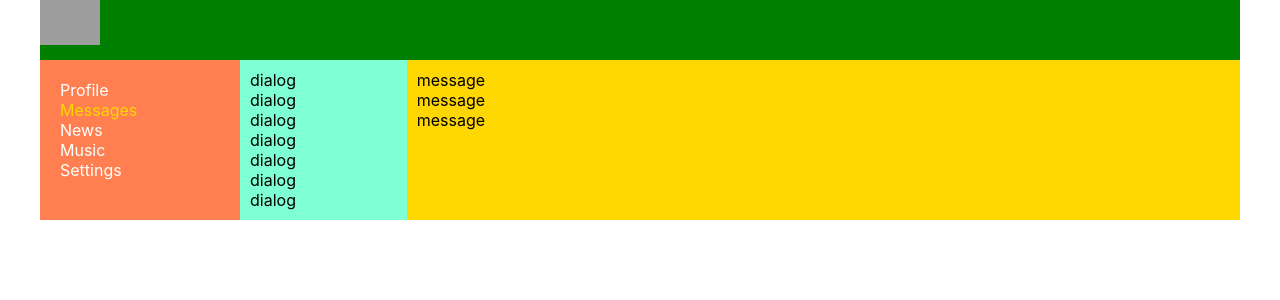
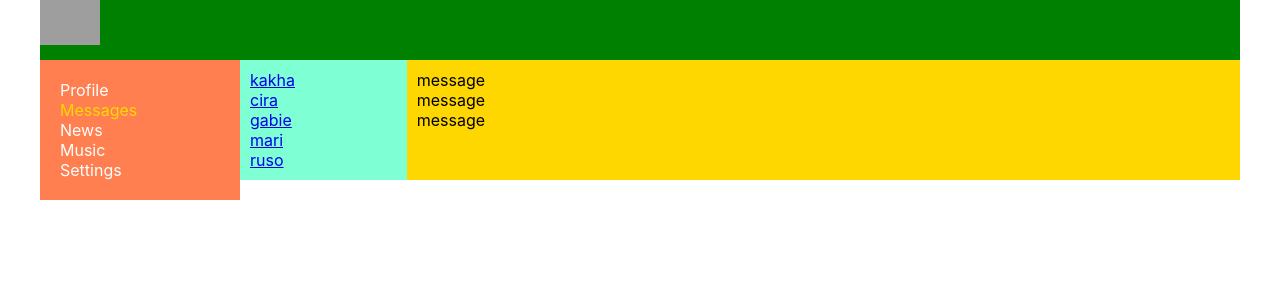
Before and after one commit to anofeles/reaqt, a React (Create React App) app: page /Messages in a window 1280 px wide. Shown: the top 300 px of the page. Built offline with nearby package versions, Linux system fonts and the light colour scheme; grey boxes are pictures that could not be loaded.

Commit message:
home message

```diff
--- a/src/App.css
+++ b/src/App.css
@@ -11,5 +11,5 @@
 
 .app-wrapper-content {
     grid-area: c;
-    background-color: yellow;
+    /*background-color: yellow;*/
 }
--- a/src/components/Dialogs/Dialogs.js
+++ b/src/components/Dialogs/Dialogs.js
@@ -1,17 +1,24 @@
 import React from 'react'
 import classes from './Dialogs.module.css'
+import {NavLink} from "react-router-dom";
+
+function DdialogItem(props) {
+    return (
+        <div className={classes.dialog}>
+            <NavLink to={'/Messages/'+props.data_id+''}> {props.data_name}</NavLink>
+        </div>
+    );
+}
 
 function Dialogs() {
     return (
         <div className={classes.dialogs}>
             <div className={classes.dialogs_items}>
-             <div className={classes.dialog}>dialog</div>
-             <div className={classes.dialog}>dialog</div>
-             <div className={classes.dialog}>dialog</div>
-             <div className={classes.dialog}>dialog</div>
-             <div className={classes.dialog}>dialog</div>
-             <div className={classes.dialog}>dialog</div>
-             <div className={classes.dialog}>dialog</div>
+               <DdialogItem data_id={'1'} data_name={'kakha'}/>
+               <DdialogItem data_id={'2'} data_name={'cira'}/>
+               <DdialogItem data_id={'3'} data_name={'gabie'}/>
+               <DdialogItem data_id={'4'} data_name={'mari'}/>
+               <DdialogItem data_id={'5'} data_name={'ruso'}/>
             </div>
             <div className={classes.messages}>
                 <div className={classes.message}>message</div>
```
Lines whose indentation alone changed are shown as unchanged.
